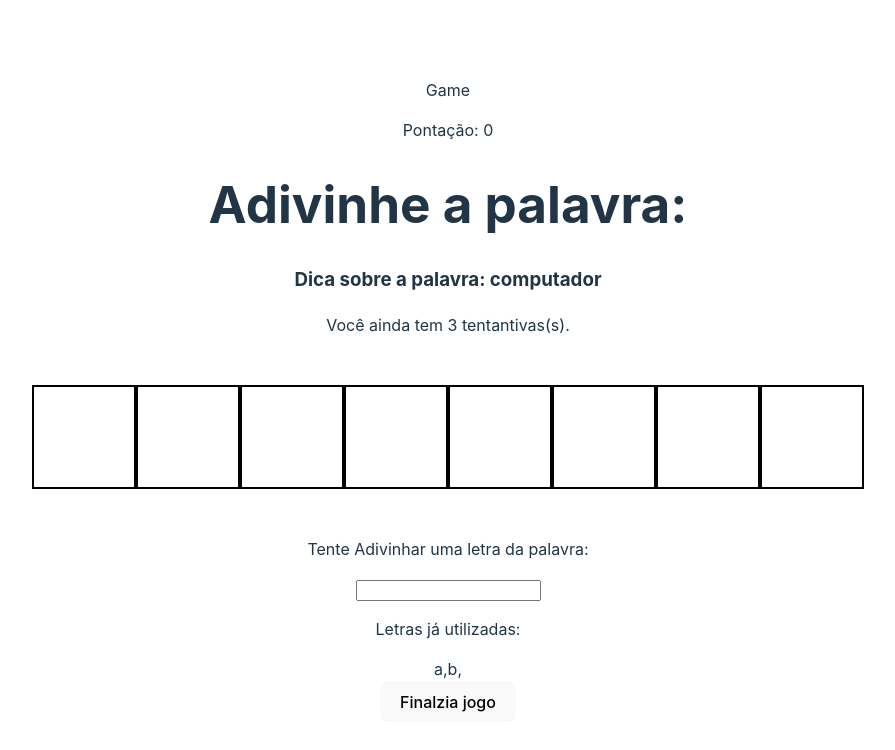
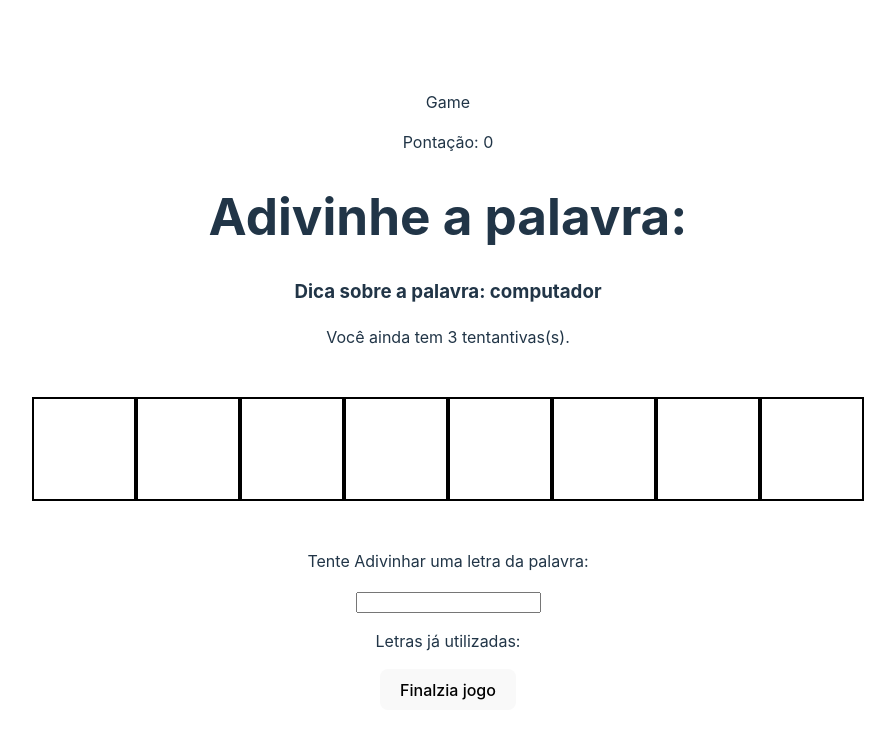
Before and after one commit to gaabiceranto/Secret-Word-Game, a React (Vite) app: page / in a window 1280 px wide. Both pictures are taken after a click on the button "Start Game". Shown: the top 750 px of the page, without its empty margins (192-1087 px from the left). Built offline with nearby package versions, Linux system fonts and the light colour scheme.

Commit message:
consumir states do jogo

```diff
--- a/src/components/Game.jsx
+++ b/src/components/Game.jsx
@@ -30,8 +30,9 @@ export default function Game({verifyLetter, pickedWord, pickedCategory, letter,
         </div>
         <div className="wrongLettersContainer">
           <p>Letras já utilizadas:</p>
-          <span>a,</span>
-          <span>b,</span>
+          {wrongLetters.map((letter,i) =>(
+            <span key={i}>{letter}, </span>
+          ))}
         </div>
         <button onClick={verifyLetter}>Finalzia jogo</button>
     </>
```
